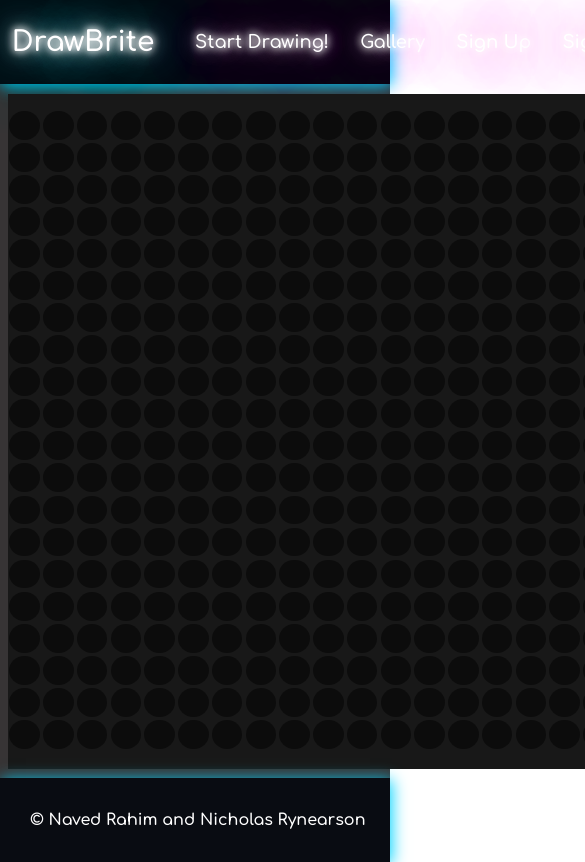
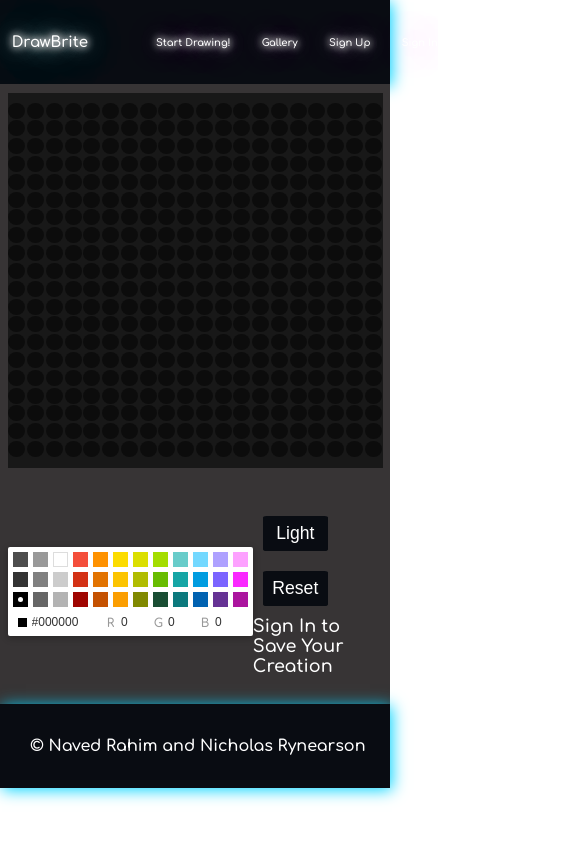
Before and after one commit to navedrahim/drawing-app, a React (Create React App) app in the folder client/: page /draw in a window 390 px wide. Shown: the top 862 px of the page, 585 px wide, since content can reach past the window. Built offline with nearby package versions, Linux system fonts and the light colour scheme; no server answers.

Commit message:
css styling and media queries for iPad sizes

```diff
--- a/client/src/components/Canvas/Canvas.css
+++ b/client/src/components/Canvas/Canvas.css
@@ -1,10 +1,14 @@
 .canvas {
-  /* display: grid;
-  grid-template-columns: repeat(20, 1fr);
-  grid-template-rows: repeat(20, 1fr); */
 
   margin: 1px auto;
   height: 80vh;
   background-color: rgb(24, 24, 24);
   aspect-ratio: 1/1;
 }
+
+@media screen and (max-width: 768px) {
+  .canvas {
+    width: 375px;
+    height: 375px;
+  }
+}
--- a/client/src/components/Layout/Layout.css
+++ b/client/src/components/Layout/Layout.css
@@ -6,3 +6,11 @@
 .layout-children {
   min-height: 80vh;
 }
+
+/* media queries  */
+
+@media screen and (max-width: 768px) {
+  .layout-children {
+    min-height: 100%;
+}
+}
--- a/client/src/components/Layout/Layout.jsx
+++ b/client/src/components/Layout/Layout.jsx
@@ -3,7 +3,7 @@ import Nav from "../Nav/Nav.jsx"
 import Footer from "../Footer/Footer";
 
 const Layout = (props) => (
-  <div className>
+  <div className="layout">
     <Nav user={props.user}/>
     <div className="layout-children">
       {props.children}
--- a/client/src/components/Nav/Nav.css
+++ b/client/src/components/Nav/Nav.css
@@ -71,3 +71,29 @@ nav {
   background-color: var(--darkergray);
   box-shadow: 2px 2px 15px var(--blue);
 }
+
+/* media queries */
+
+@media screen and (max-width: 768px) {
+  .link {
+    font-size: 14px;
+  }
+  #greeting {
+    font-size: 14px;
+  }
+  .logo {
+    font-size: 20px;
+  }
+}
+
+@media screen and (max-width: 595px) {
+  .link {
+    font-size: 10px;
+  }
+  #greeting {
+    font-size: 14px;
+  }
+  .logo {
+    font-size: 15px;
+  }
+}
--- a/client/src/screens/DrawingCanvas/DrawingCanvas.css
+++ b/client/src/screens/DrawingCanvas/DrawingCanvas.css
@@ -3,6 +3,7 @@
   justify-content: space-around;
   padding: 2%;
   background-color: rgb(55, 52, 53);
+  height: 50%;
 }
 
 .tools-area {
@@ -42,3 +43,41 @@
   color: white;
   font-size: 1.1em;
 }
+
+/* media queries */
+
+@media screen and (max-width: 850px) {
+  .drawing-container {
+    display: flex;
+    flex-direction: column;
+    align-items: center;
+    height: 50%;
+  }
+
+  .tools-area {
+    padding-top: 2vh;
+    display: flex;
+    flex-direction: row;
+  }
+  .button-container {
+    display: flex;
+    flex-direction: row;
+    align-items: center;
+    justify-content: space-between;
+
+  }
+
+  .always-buttons {
+    margin: 0;
+  }
+}
+
+@media screen and (max-width: 768px) {
+  .button-container {
+    display: flex;
+    flex-direction: column;
+    align-items: center;
+    justify-content: space-between;
+
+  }
+}
--- a/client/src/screens/Landing/Landing.css
+++ b/client/src/screens/Landing/Landing.css
@@ -33,6 +33,10 @@
 
 .main-text {
   width: 50vw;
+}
+
+#video-preview {
+  width: 35vw
 }
 
  .meet-the-engineers {
@@ -81,6 +85,7 @@
   font-weight: 300;
   margin: 30px 0;
   padding: 0 15px;
+  line-height: 1.1em;
 }
 
 .landing-links {
@@ -95,3 +100,35 @@
   border: none;
   border-radius: none;
 }
+
+/* media queries */
+
+@media screen and (max-width: 1000px) {
+  #secondary-title {
+    margin-left: 25vw;
+  }
+  .landing-main {
+    display: flex;
+    flex-direction: column;
+    align-items: center;
+  }
+
+  .main-text {
+    width: 75vw;
+  }
+  #video-preview {
+    margin-top: 3vh;
+    width: 50vw;
+  }
+  .card-container {
+    display: flex;
+    flex-direction: column;
+  }
+  .card {
+    max-width: 60vw;
+  }
+  .card p {
+    padding: 0 35px;
+    line-height: 1.3em;
+  }
+}
--- a/client/src/screens/Landing/Landing.jsx
+++ b/client/src/screens/Landing/Landing.jsx
@@ -27,8 +27,8 @@ function Landing({ user }) {
               DrawBrite gallery!
             </p>
           </div>
-          <div className="video-conainter">
-            <img src="https://i.imgur.com/jrgcgG1.gif" alt="demo" />
+          <div className="video-container">
+            <img id="video-preview" src="https://i.imgur.com/jrgcgG1.gif" alt="demo" />
           </div>
         </main>
         <div className="meet-the-engineers">
```
Also changed, not shown: client/src/components/Canvas/CanvasB.css (deleted, +0 -9 lines), client/src/components/Canvas/CanvasB.jsx (deleted, +0 -19 lines), client/src/screens/DrawingCanvas/DrawingCanvas.jsx (+0 -14 lines).
